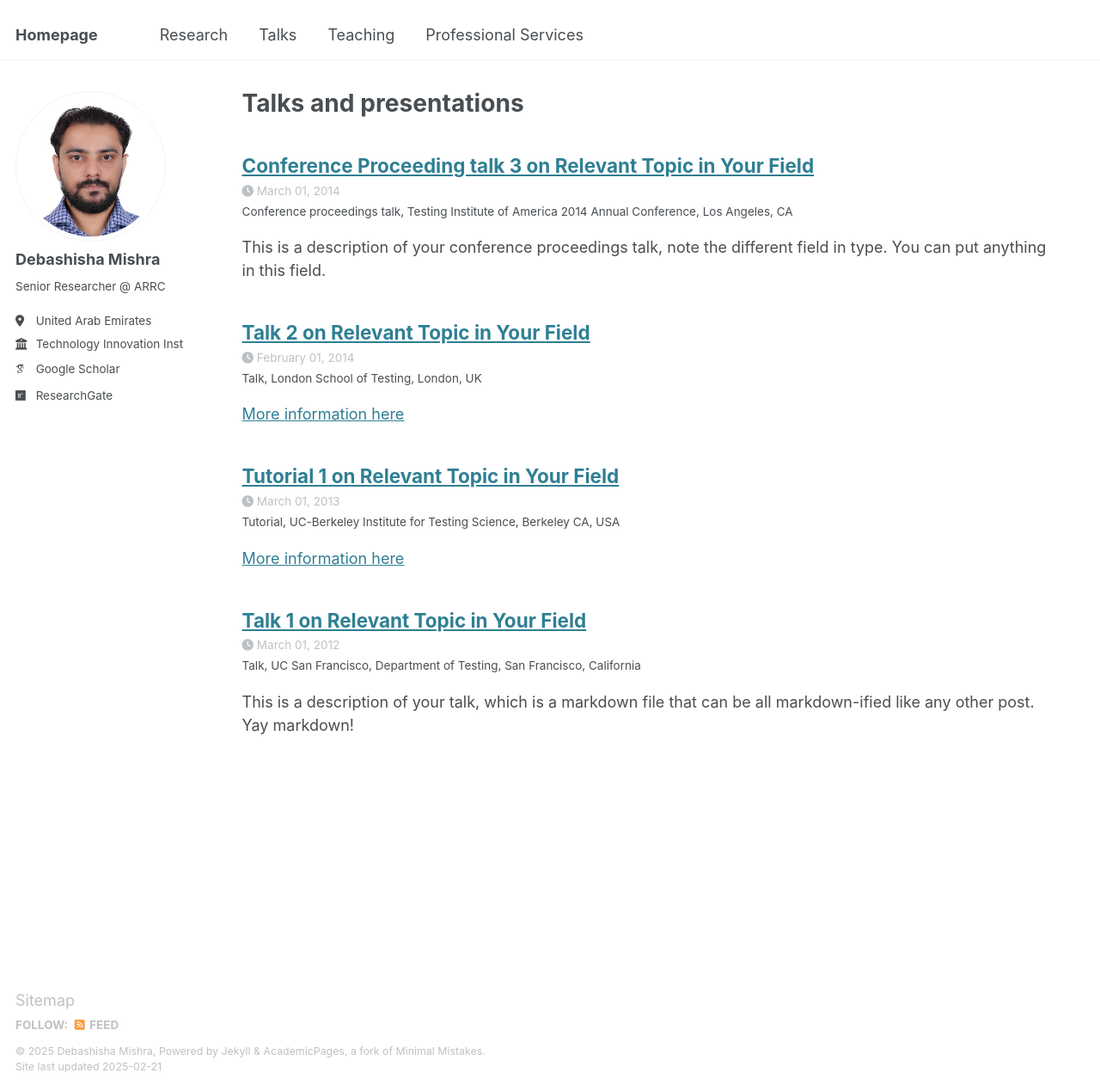
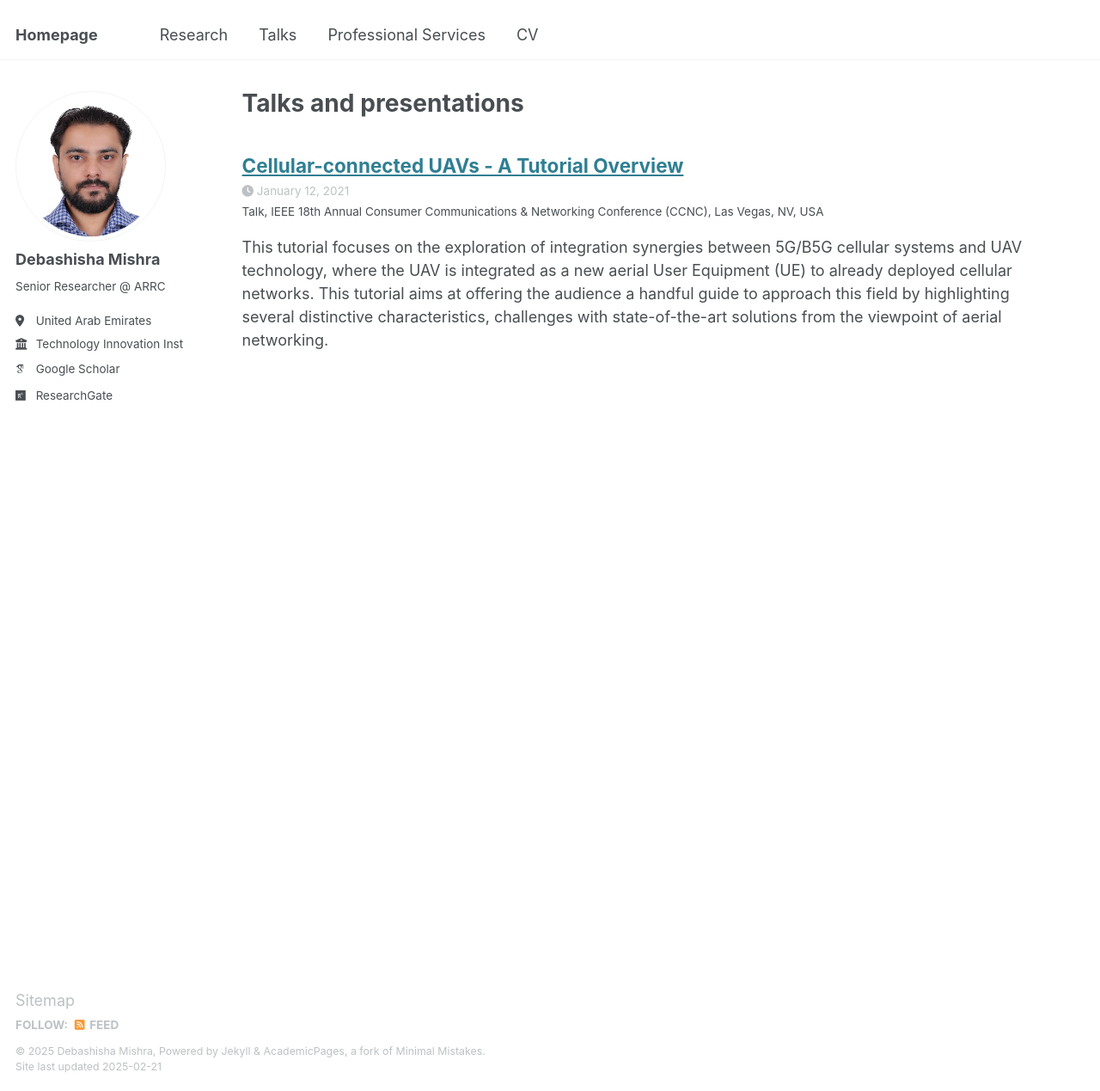
Before and after one commit to debashish216/debashish216.github.io, a Jekyll site: the page built from _pages/talks.html, in a window 1280 px wide and 1269 px high. Shown: the whole window at 86% size. Built offline with Jekyll 4.4.1, drawn with Linux system fonts in a browser that asks for light colours; some web fonts are replaced.

Commit message:
Initial commit

```diff
--- a/_talks/2012-03-01-talk-1.md
+++ /dev/null
@@ -1,11 +0,0 @@
----
-title: "Talk 1 on Relevant Topic in Your Field"
-collection: talks
-type: "Talk"
-permalink: /talks/2012-03-01-talk-1
-venue: "UC San Francisco, Department of Testing"
-date: 2012-03-01
-location: "San Francisco, California"
----
-
-This is a description of your talk, which is a markdown file that can be all markdown-ified like any other post. Yay markdown!
--- a/_talks/2013-03-01-tutorial-1.md
+++ /dev/null
@@ -1,13 +0,0 @@
----
-title: "Tutorial 1 on Relevant Topic in Your Field"
-collection: talks
-type: "Tutorial"
-permalink: /talks/2013-03-01-tutorial-1
-venue: "UC-Berkeley Institute for Testing Science"
-date: 2013-03-01
-location: "Berkeley CA, USA"
----
-
-[More information here](http://exampleurl.com)
-
-This is a description of your tutorial, note the different field in type. This is a markdown files that can be all markdown-ified like any other post. Yay markdown!
--- a/_talks/2014-02-01-talk-2.md
+++ /dev/null
@@ -1,13 +0,0 @@
----
-title: "Talk 2 on Relevant Topic in Your Field"
-collection: talks
-type: "Talk"
-permalink: /talks/2014-02-01-talk-2
-venue: "London School of Testing"
-date: 2014-02-01
-location: "London, UK"
----
-
-[More information here](http://example2.com)
-
-This is a description of your talk, which is a markdown files that can be all markdown-ified like any other post. Yay markdown!
--- a/_talks/2014-03-01-talk-3.md
+++ /dev/null
@@ -1,11 +0,0 @@
----
-title: "Conference Proceeding talk 3 on Relevant Topic in Your Field"
-collection: talks
-type: "Conference proceedings talk"
-permalink: /talks/2014-03-01-talk-3
-venue: "Testing Institute of America 2014 Annual Conference"
-date: 2014-03-01
-location: "Los Angeles, CA"
----
-
-This is a description of your conference proceedings talk, note the different field in type. You can put anything in this field.
--- /dev/null
+++ b/_talks/2021-01-12-tutorial.md
@@ -0,0 +1,11 @@
+---
+title: "Cellular-connected UAVs - A Tutorial Overview"
+collection: talks
+type: "Talk"
+permalink: /talks/2021-01-12-tutorial
+venue: "IEEE 18th Annual Consumer Communications & Networking Conference (CCNC)"
+date: 2021-01-12
+location: "Las Vegas, NV, USA"
+---
+
+This tutorial focuses on the exploration of integration synergies between 5G/B5G cellular systems and UAV technology, where the UAV is integrated as a new aerial User Equipment (UE) to already deployed cellular networks. This tutorial aims at offering the audience a handful guide to approach this field by highlighting several distinctive characteristics, challenges with state-of-the-art solutions from the viewpoint of aerial networking.
```
Also changed, not shown: _config.yml (+8 -0 lines), _data/navigation.yml (+4 -4 lines), _services/myservices.md (+3 -0 lines).
